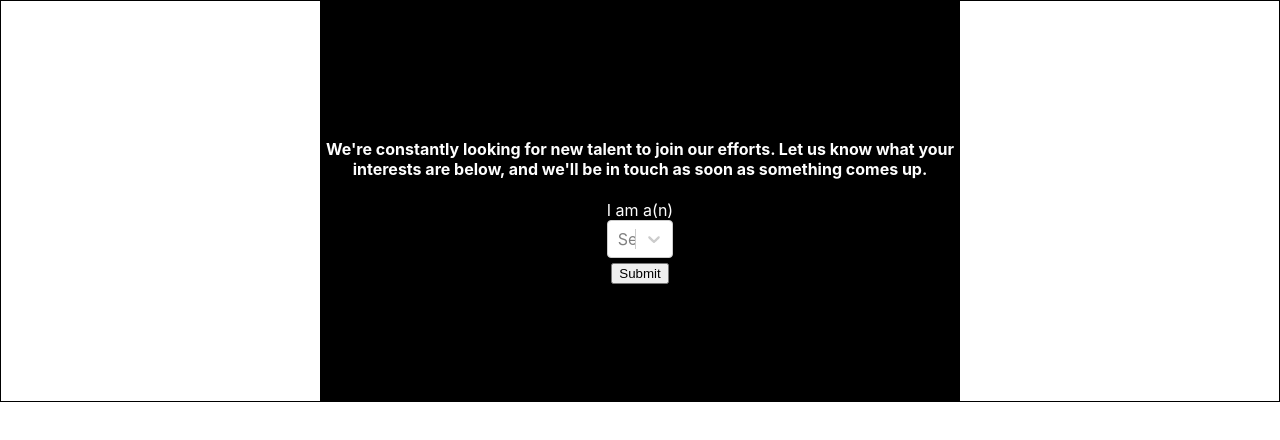
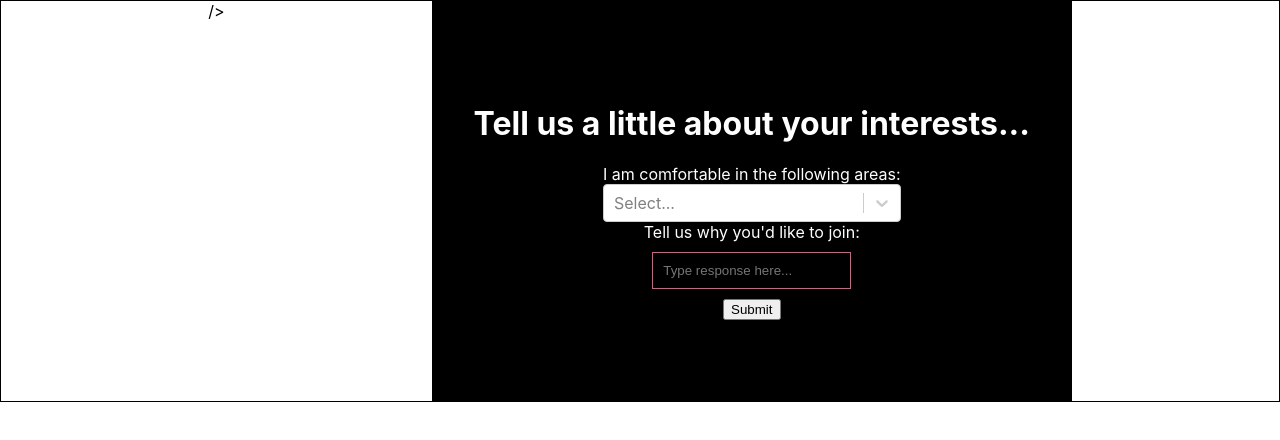
Before and after one commit to theCOOPcc/sign-up-form, a React (Create React App) app: page / in a window 1280 px wide. Shown: the top 440 px of the page. Built offline with nearby package versions, Linux system fonts and the light colour scheme.

Commit message:
update engineer form and designer form

```diff
--- a/src/App.js
+++ b/src/App.js
@@ -68,19 +68,19 @@ const App = () => {
 	return (
 		<>
 			<div className="App">
-
-			<ChoosePath
+				{/* <ChoosePath currentForm={currentForm} setCurrentForm={setCurrentForm} /> */}
+				{/* <MentorForm currentForm={currentForm} setCurrentForm={setCurrentForm} /> */}
+				{/* <EngineerForm
+					currentForm={currentForm}
+					setCurrentForm={setCurrentForm} */}
+				/>
+				<DataScienceForm
 					currentForm={currentForm}
 					setCurrentForm={setCurrentForm}
 				/>
-      {/* <MentorForm />  */}
-			{/* <EngineerForm /> */}
-			{/* <DataScienceForm />  */}
 				{/* <DesignerForm /> */}
 				{/* <InfoIntakeForm />  */}
 				{/* <ContactForm /> */}
-
-
 				{/* <MySelect styles={colorStyles} options={choices} /> */}
 				{/* <CoryForm /> */}
 				{/* <ResearchForm /> */}
--- a/src/components/forms/DesignerForm.js
+++ b/src/components/forms/DesignerForm.js
@@ -75,7 +75,7 @@ const validationSchema = Yup.object().shape({
 	why_join: Yup.string().required("This field is required").max(100),
 });
 
-const DesignerForm = () => {
+const DesignerForm = (props) => {
 	const designSkillOptions = [];
 	designerSkills.choices.forEach((element) => {
 		let skill = { label: `${element}`, value: `${element}` };
--- a/src/components/forms/EngineerForm.js
+++ b/src/components/forms/EngineerForm.js
@@ -1,86 +1,105 @@
 import React from "react";
 // import ReactDom from 'react-dom'
-import { Formik, Form} from "formik";
+import { Formik, Form } from "formik";
 import * as Yup from "yup";
-import * as Fields from "./fields";
+import { engineerSkills, engineerTech } from "./fields";
 import * as Inputs from "./inputs";
-import styled from 'styled-components'
-import '../../App.css'
-
+import styled from "styled-components";
+import "../../App.css";
 
 const FormStyle = styled.div`
 	background-color: black;
-color: #FEFEFE;
-display:flex;
+	color: #fefefe;
+	display: flex;
 	flex-direction: column;
 	justify-content: center;
 	align-items: center;
 	text-align: center;
 	height: 50vh;
 	width: 50vw;
-`
+`;
 
 const Label = styled.label`
-color: #FEFEFE;
-`
-
-
-
-
+	color: #fefefe;
+`;
 
 const validationSchema = Yup.object().shape({
-  engineer_skillset: Yup.mixed()
-	.oneOf(Fields.engineerSkills.choices, 'Please choose from one of the selections'),
-	engineer_techs: Yup.mixed()
-	.oneOf(Fields.engineerTech.choices, 'Please choose from one of the selections'),
-  why_join: Yup.string()
-	.required('This field is required'),
-})
+	engineer_skillset: Yup.mixed().oneOf(
+		engineerSkills.choices,
+		"Please choose from one of the selections"
+	),
+	engineer_techs: Yup.mixed().oneOf(
+		engineerTech.choices,
+		"Please choose from one of the selections"
+	),
+	why_join: Yup.string().required("This field is required"),
+});
 
-const EngineerForm = () => {
+const EngineerForm = (props) => {
+  	const engineerSkillsOptions = [];
+		engineerSkills.choices.forEach((element) => {
+			let skill = { label: `${element}`, value: `${element}` };
+			engineerSkillsOptions.push(skill);
+		});
+
+		const engineerTechOptions = [];
+		engineerTech.choices.forEach((element) => {
+			let tech = { label: `${element}`, value: `${element}` };
+			engineerTechOptions.push(tech);
+		});
 	return (
-    <FormStyle>
 		<Formik
 			initialValues={{
 				engineer_skillset: "",
 				engineer_techs: "",
-      why_join: ""
+				why_join: "",
 			}}
-    validationSchema={validationSchema}
+			// validationSchema={validationSchema}
 			onSubmit={(values) => {
-      console.log('Submit Successful', values)
+				console.log("Submit Successful", values);
+				props.setCurrentForm({
+					...props.currentForm,
+					engineer_skillset: values.engineer_skillset,
+					engineer_techs: values.engineer_techs,
+				});
+				console.log(props.currentForm);
 			}}
-    >
+			render={({
+				values,
+				errors,
+				touched,
+				setFieldValue,
+				setFieldTouched,
+				isSubmitting,
+			}) => (
 				<Form>
+					<FormStyle>
+						<h4>Tell us a little about your interests...</h4>
 
-
-      <h3>Tell us a little about your interests...</h3>
-
-      {Fields.firstFields.map((f) => (
-        <Inputs.SelectInput key={f.name} label={f.name} name={f.value}>
-          <option  value={f.value}></option>
-          {f.choices.map((c) => (
-            <option name={c.value} key={c} value={c}>
-              {c}
-            </option>
-          ))}
-        </Inputs.SelectInput>
-      ))}
-
-
-
+						<Inputs.SelectField
+							onBlur={setFieldTouched}
+							onChange={setFieldValue}
+							key={engineerSkills.name}
+							label={engineerSkills.name}
+							name={engineerSkills.value}
+							options={engineerSkillsOptions}
+						/>
+						<Inputs.SelectField
+							onBlur={setFieldTouched}
+							onChange={setFieldValue}
+							key={engineerTech.name}
+							label={engineerTech.name}
+							name={engineerTech.value}
+							options={engineerTechOptions}
+						/>
 						<Label htmlFor="whyJoin">Tell us why you'd like to join: </Label>
 						<Inputs.TextInput id="whyJoin" name="why_join"></Inputs.TextInput>
-
 						<button type="submit">Submit</button>
-
+					</FormStyle>
 				</Form>
-      </Formik>
-
-    </FormStyle>
-
-
-  )
-}
+			)}
+		/>
+	);
+};
 
 export default EngineerForm;
--- a/src/components/forms/MentorForm.jsx
+++ b/src/components/forms/MentorForm.jsx
@@ -2,65 +2,71 @@ import React from "react";
 import { Formik, Form } from "formik";
 import "./MentorForm.css";
 import * as Yup from "yup";
-import * as Fields from './fields'
-import * as Inputs from './inputs'
-import styled from 'styled-components'
+import { helpOptions, helpDates } from "./fields";
+import * as Inputs from "./inputs";
+import styled from "styled-components";
 
 const FormStyle = styled.div`
 	background-color: black;
-color: #FEFEFE;
-display:flex;
+	color: #fefefe;
+	display: flex;
 	flex-direction: column;
 	justify-content: center;
 	align-items: center;
 	text-align: center;
 	height: 50vh;
 	width: 50vw;
-`
-
+`;
 
 const validateSchema = Yup.object().shape({
-	help_with: Yup.mixed()
-	.oneOf(Fields.helpOptions.choices, 'Please choose from one of the selections'),
-	avail_dates: Yup.mixed()
-	.oneOf(Fields.helpDates.choices, 'Please choose from one of the options'),
-	linkedin: Yup.string().required("Required")
+	help_with: Yup.mixed().oneOf(
+		helpOptions.choices,
+		"Please choose from one of the selections"
+	),
+	avail_dates: Yup.mixed().oneOf(
+		helpDates.choices,
+		"Please choose from one of the options"
+	),
+	linkedin: Yup.string().required("Required"),
 });
 
-const MentorForm = () => {
+const MentorForm = (props) => {
 	return (
 		<>
 			<Formik
 				initialValues={{
 					help_with: "",
 					avail_dates: "",
-      linkedin:"",
+					linkedin: "",
 				}}
-		validationSchema={validateSchema}
+				// validationSchema={validateSchema}
 				onSubmit={(values) => {
-			console.log('Submit Successful', values)
+					console.log("Submit Successful", values);
+					props.setCurrentForm({ ...props.currentForm, role: values.role });
+					console.log(props.currentForm);
 				}}>
 				<Form>
 					<FormStyle>
 						<h1>Tell us more about You</h1>
-				{Fields.mentorFields.map((f) => (
+						{/* {Fields.mentorFields.map((f) => (
 							<Inputs.SelectInput key={f.name} label={f.name} name={f.value}>
 								<option value={f.value}></option>
 								{f.choices.map((c) => (
-							<option name={c.value} key={c} value={c}>{c}</option>
+									<option name={c.value} key={c} value={c}>
+										{c}
+									</option>
 								))}
 							</Inputs.SelectInput>
-				))}
-			<label htmlFor='linkedin'>Linkedin Profile: </label>
-			<Inputs.TextInput id='linkedin' name='linkedin' ></Inputs.TextInput>
+						))} */}
+						<label htmlFor="linkedin">Linkedin Profile: </label>
+						<Inputs.TextInput id="linkedin" name="linkedin"></Inputs.TextInput>
 
-			<button type='submit'>Submit</button>
-
+						<button type="submit">Submit</button>
 					</FormStyle>
 				</Form>
 			</Formik>
 		</>
-	)
-	}
+	);
+};
 
-	export default MentorForm
+export default MentorForm;
```
Lines whose indentation alone changed are shown as unchanged.
